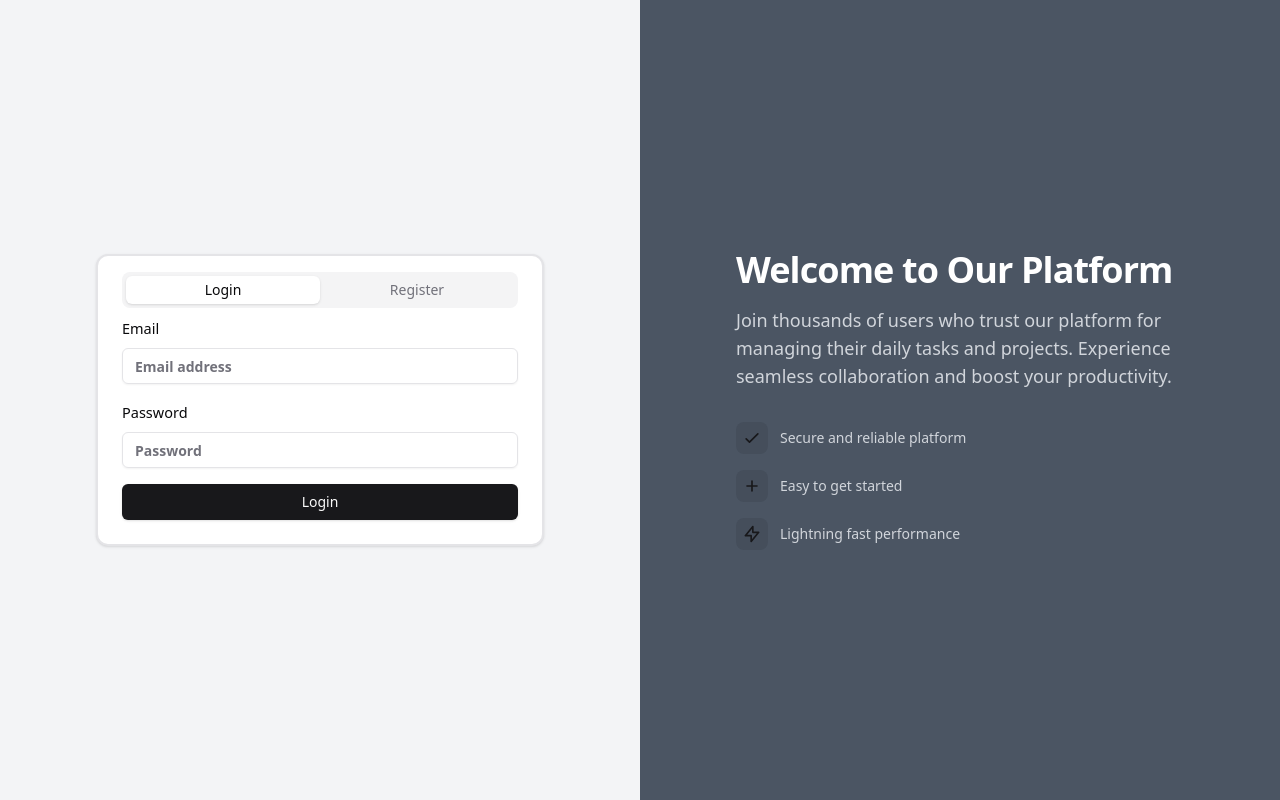
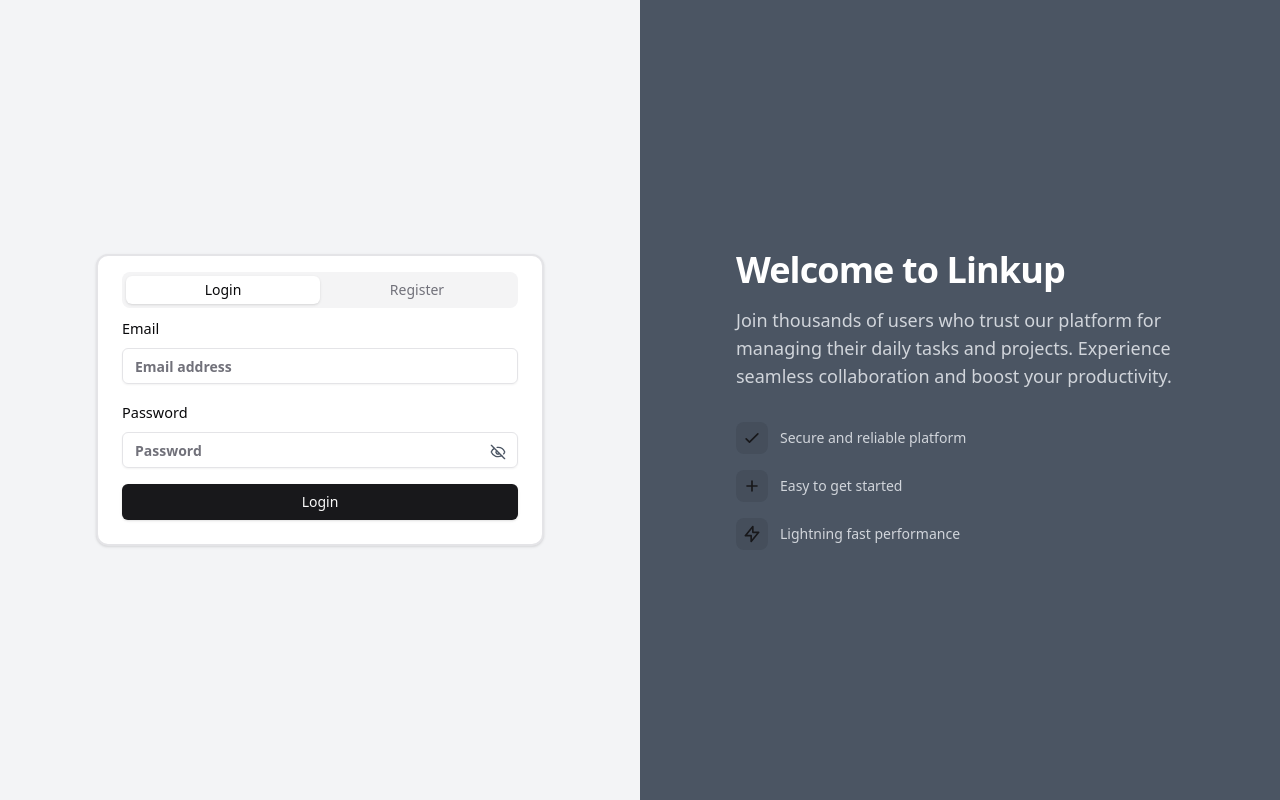
Before and after one commit to JawadSher/LinkUp, a React (Vite) app in the folder frontend/: page / in a window 1280 px wide. Built offline with nearby package versions, Linux system fonts and the light colour scheme.

Commit message:
feat: enhance AuthForm with password visibility toggle and improve error message formatting; update AuthPage title

```diff
--- a/frontend/src/components/Authentication/AuthForm.jsx
+++ b/frontend/src/components/Authentication/AuthForm.jsx
@@ -15,7 +15,7 @@
 import { Input } from "@/components/ui/input";
 import PasswordStrength from "./PasswordStrength";
 import { Button } from "@/components/ui/button";
-import { Loader2 } from "lucide-react"; // Ensure this is installed
+import { Eye, EyeOff, Loader2 } from "lucide-react";
 
 const loginSchema = z.object({
   email: z.string().email("Invalid email address"),
@@ -23,13 +23,20 @@
 });
 
 const registerSchema = z.object({
-  firstName: z.string().min(2, "First name must be at least 2 characters").max(40),
-  lastName: z.string().min(2, "Last name must be at least 2 characters").max(40),
+  firstName: z
+    .string()
+    .min(2, "First name must be at least 2 characters")
+    .max(40),
+  lastName: z
+    .string()
+    .min(2, "Last name must be at least 2 characters")
+    .max(40),
   email: z.string().email("Invalid email address"),
   password: z.string().min(10, "Password must be at least 10 characters"),
-  channelName: z.string()
-  .min(2, "Channel name must be at least 2 characters")
-  .max(30, "Channel name must be less than 30 characters"),
+  channelName: z
+    .string()
+    .min(2, "Channel name must be at least 2 characters")
+    .max(30, "Channel name must be less than 30 characters"),
   avatar: z.instanceof(File).optional(),
   bannerImage: z.instanceof(File).optional(),
 });
@@ -70,7 +77,9 @@
                 <FormControl>
                   <Input id="firstName" placeholder="First name" {...field} />
                 </FormControl>
-                <FormMessage>{form.formState.errors?.firstName?.message}</FormMessage>
+                <FormMessage>
+                  {form.formState.errors?.firstName?.message}
+                </FormMessage>
               </FormItem>
             )}
           />
@@ -86,7 +95,9 @@
                 <FormControl>
                   <Input id="lastName" placeholder="Last name" {...field} />
                 </FormControl>
-                <FormMessage>{form.formState.errors?.lastName?.message}</FormMessage>
+                <FormMessage>
+                  {form.formState.errors?.lastName?.message}
+                </FormMessage>
               </FormItem>
             )}
           />
@@ -114,9 +125,15 @@
               <FormItem>
                 <FormLabel htmlFor="channelName">Channel Name</FormLabel>
                 <FormControl>
-                  <Input id="channelName" placeholder="Channel name" {...field}  />
+                  <Input
+                    id="channelName"
+                    placeholder="Channel name"
+                    {...field}
+                  />
                 </FormControl>
-                <FormMessage>{form.formState.errors?.channelName?.message}</FormMessage>
+                <FormMessage>
+                  {form.formState.errors?.channelName?.message}
+                </FormMessage>
               </FormItem>
             )}
           />
@@ -126,13 +143,32 @@
           control={form.control}
           name="password"
           render={({ field }) => (
-            <FormItem>
+            <FormItem className="relative">
               <FormLabel htmlFor="password">Password</FormLabel>
               <FormControl>
-                <Input id="password" type="password" placeholder="Password" {...field} />
+                <Input
+                  id="password"
+                  type={showPassword ? "text" : "password"}
+                  placeholder="Password"
+                  {...field}
+                />
               </FormControl>
-              {mode === "register" && <PasswordStrength password={field.value} className="mt-5"/>}
-              <FormMessage>{form.formState.errors?.password?.message}</FormMessage>
+              <Button
+                type="button"
+                variant="ghost"
+                size="sm"
+                className="absolute right-0 top-7 border-none text-gray-600 hover:bg-transparent active:bg-transparent focus:outline-none"
+                onClick={() => setShowPassword((prev) => !prev)}
+              >
+                {showPassword ? <Eye /> : <EyeOff />}
+              </Button>
+
+              {mode === "register" && (
+                <PasswordStrength password={field.value} className="mt-5" />
+              )}
+              <FormMessage>
+                {form.formState.errors?.password?.message}
+              </FormMessage>
             </FormItem>
           )}
         />
--- a/frontend/src/components/Authentication/AuthPage.jsx
+++ b/frontend/src/components/Authentication/AuthPage.jsx
@@ -30,7 +30,7 @@
       <div className="bg-gray-600 min-w-[50%] flex items-center justify-center p-12">
         <div className="max-w-md text-white">
           <h1 className="text-4xl font-bold tracking-tight">
-            Welcome to Our Platform
+            Welcome to Linkup
           </h1>
           <p className="mt-4 text-lg text-gray-300">
             Join thousands of users who trust our platform for managing their
```
